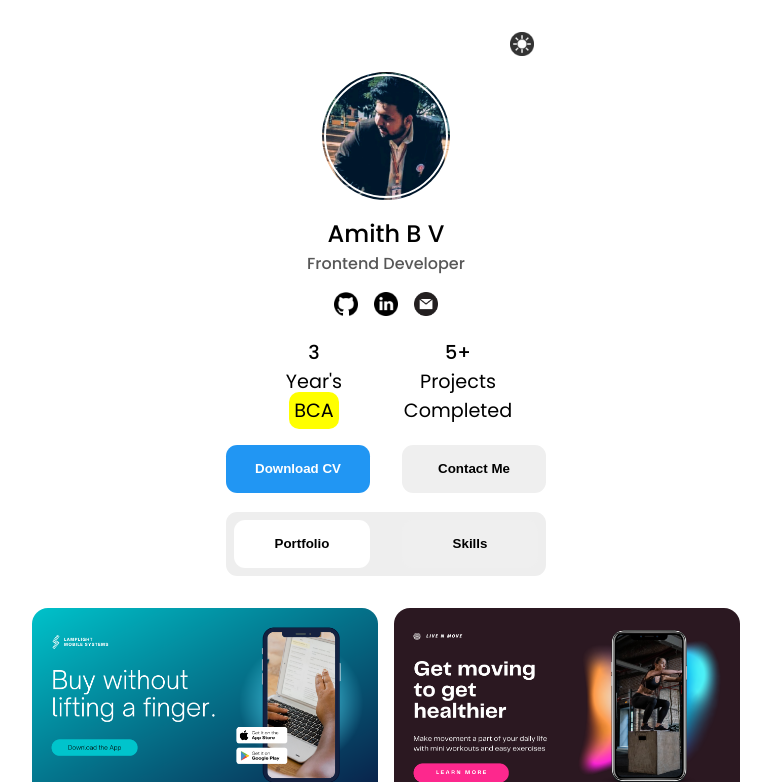
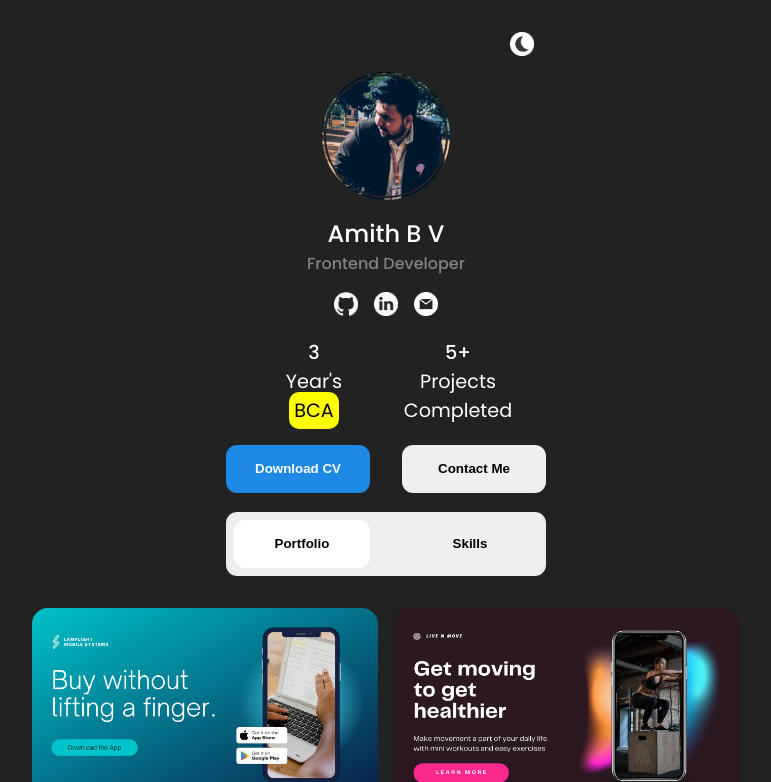
Before and after one commit to AmithBV0606/Mini-Portfolio, a plain HTML site: page index.html in a window 1280 px wide. Both pictures are taken after a click on the picture 776 px from the left and 44 px from the top of the page. Shown: the top 782 px of the page, without its empty margins (254-1025 px from the left). Drawn offline with Linux system fonts and the light colour scheme.

Commit message:
Completed JavaScript part

```diff
--- a/index.html
+++ b/index.html
@@ -13,12 +13,13 @@
     <link rel="stylesheet" href="style.css">
     <script src="script.js" defer></script>
 </head>
-<body>
+
+<body class="dark-theme">
     <!-- Hero Section :  -->
     <section class="hero">
         <img
             src="./assets/theme_light.png"
-            alt="theme Icon"
+            alt="theme icon"
             id="toggleTheme"
             class="theme-btn"
         >
@@ -38,21 +39,21 @@
             <h2>Frontend Developer</h2>
 
             <div class="logo-container">
-                <a href="https://github.com/AmithBV0606">
+                <a href="https://github.com/AmithBV0606" target="_blank">
                     <img
                         src="./assets/github_light.png"
                         alt="github logo"
                     >
                 </a>
 
-                <a href="https://www.linkedin.com/in/amith-b-v-151a281b4/">
+                <a href="https://www.linkedin.com/in/amith-b-v-151a281b4/" target="_blank">
                     <img
                         src="./assets/linkedin_light.png"
                         alt="linkedin logo"
                     >
                 </a>
 
-                <a href="mailto:amithrao0606@gmail.com">
+                <a href="mailto:amithrao0606@gmail.com" target="_blank">
                     <img
                         src="./assets/email_light.png"
                         alt="email logo"
--- /dev/null
+++ b/script.js
@@ -0,0 +1,73 @@
+// Click events for buttons
+const portfolio = document.getElementById("portfolio")
+// console.log(portfolio);
+const portfoliobtn = document.getElementById("portfolio-btn")
+// console.log(portfoliobtn)
+const skills = document.getElementById("skills")
+// console.log(skills)
+const skillsbtn = document.getElementById("skills-btn")
+// console.log(skillsbtn);
+
+// Eventlistner
+portfoliobtn.addEventListener("click", (event) => {
+    skills.style.display = "none";
+    portfolio.style.display = "flex";
+
+    skillsbtn.classList.remove("active-btn");
+    portfoliobtn.classList.add("active-btn");
+});
+
+skillsbtn.addEventListener("click", (event) => {
+    portfolio.style.display = "none";
+    skills.style.display = "flex";
+
+    portfoliobtn.classList.remove("active-btn");
+    skillsbtn.classList.add("active-btn")
+});
+
+// Light and Dark mode :
+document.addEventListener("DOMContentLoaded", () => {
+    const toggleThemeButton = document.getElementById("toggleTheme");
+    const themeIcon = document.querySelector('img[alt="theme icon"]');
+    const githubLogo = document.querySelector('img[alt="github logo"]');
+    const linkedinLogo = document.querySelector('img[alt="linkedin logo"]');
+    const emailLogo = document.querySelector('img[alt="email logo"]');
+
+    const lightlogos = {
+        theme: "./assets/theme_light.png",
+        github: "./assets/github_light.png",
+        linkedin: "./assets/linkedin_light.png",
+        email:"./assets/email_light.png"
+    }
+
+    const darklogos = {
+        theme: "./assets/theme_dark.png",
+        github: "./assets/github_dark.png",
+        linkedin: "./assets/linkedin_dark.png",
+        email:"./assets/email_dark.png"
+    }
+
+    function setTheme(isDark) {
+        themeIcon.src = isDark ? darklogos.theme : lightlogos.theme;
+        githubLogo.src = isDark ? darklogos.github : lightlogos.github;
+        linkedinLogo.src = isDark ? darklogos.linkedin : lightlogos.linkedin;
+        emailLogo.src = isDark ? darklogos.email : lightlogos.email;
+    }
+
+    toggleThemeButton.addEventListener("click", () => {
+        const isDark = document.body.classList.toggle("dark-theme")
+        // console.log("isDark : ", isDark); // Returns true or false
+        setTheme(isDark)
+        localStorage.setItem("isDark", isDark);
+
+    })
+
+    const loadTheme = () => {
+        const isDark = localStorage.getItem("isDark") === "true"
+        setTheme(isDark)
+        document.body.classList.toggle("dark-theme", isDark);
+    }
+
+    loadTheme();
+
+});
```
